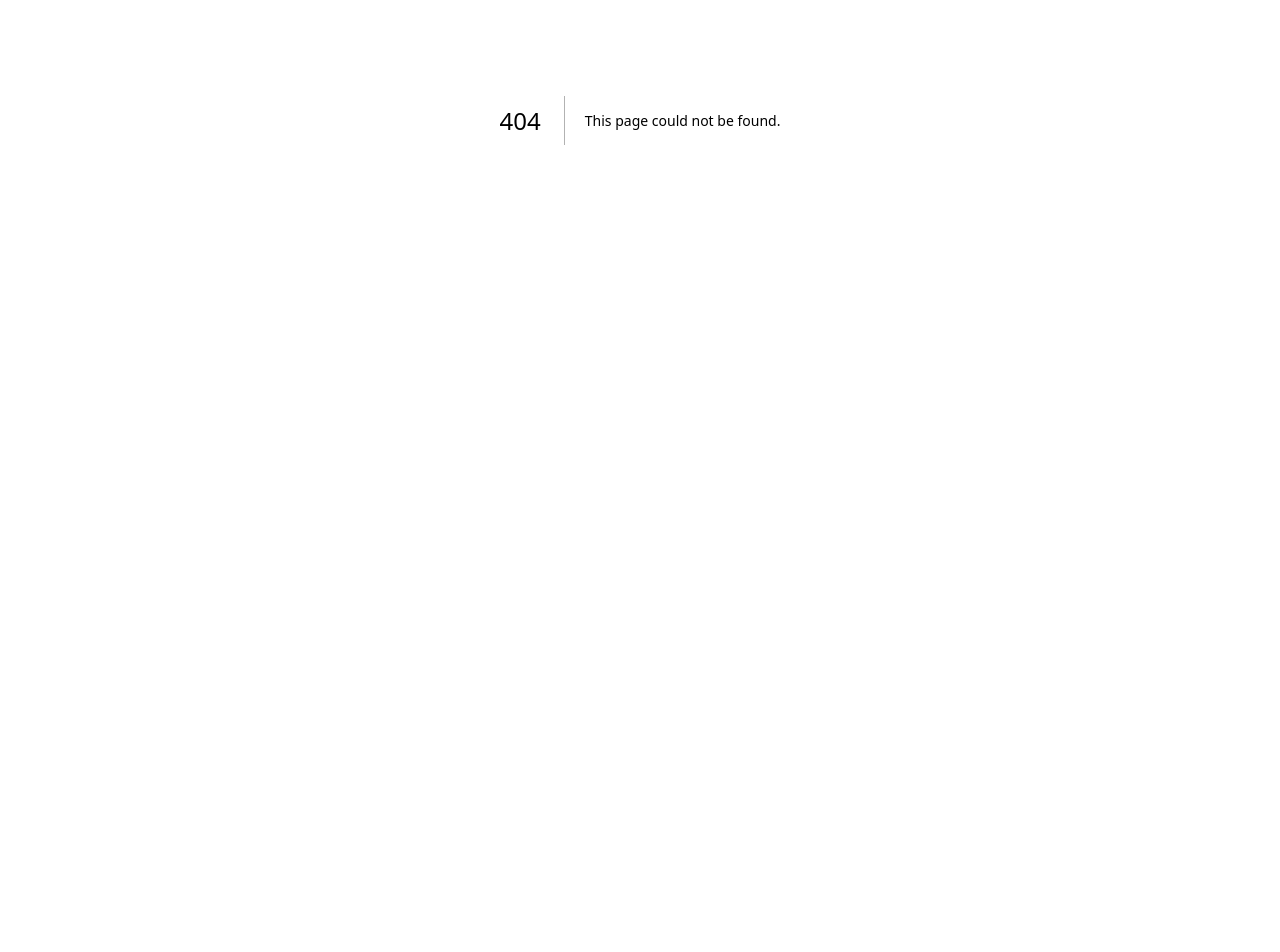
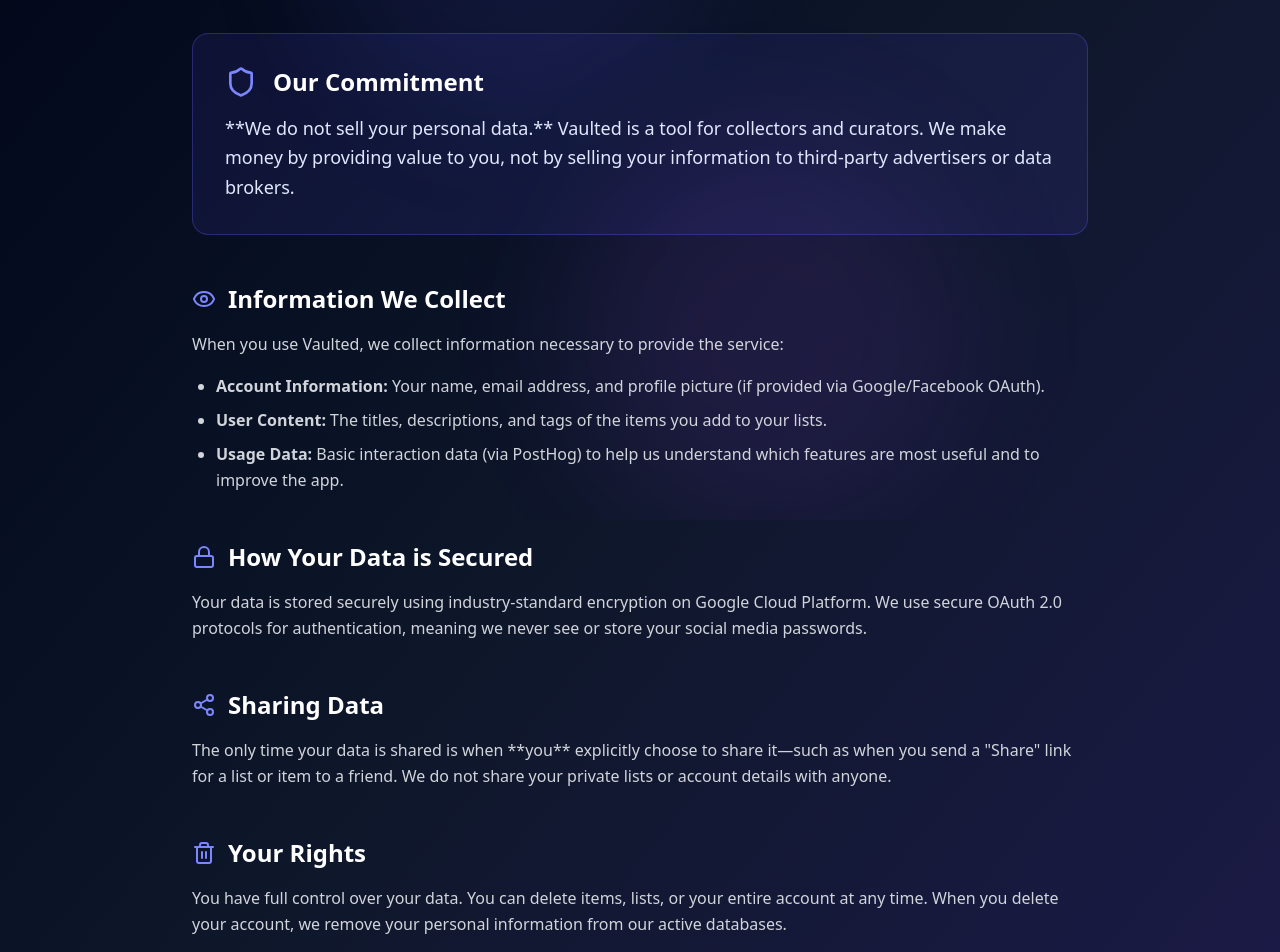
Before and after one commit to Longchamps99/list-app, a Next.js app: page /privacy in a window 1280 px wide. Before the commit this address had no page. Shown: the part 280-1232 px from the top of the page. Before the commit the page ends 800 px from the top, so only its background shows below. Built offline with nearby package versions, Linux system fonts and the light colour scheme; no server answers.

Commit message:
feat: add privacy policy page and footer link

```diff
--- a/app/landing/page.tsx
+++ b/app/landing/page.tsx
@@ -486,8 +486,11 @@ export default function LandingPage() {
 
             {/* Footer */}
             <footer className="relative z-10 border-t border-white/10 py-8 px-4 sm:px-6 lg:px-8">
-                <div className="max-w-7xl mx-auto text-center text-gray-400 text-sm">
+                <div className="max-w-7xl mx-auto flex flex-col sm:flex-row justify-between items-center gap-4 text-gray-400 text-sm">
                     <p>© 2026 Vaulted. Curate your legacy.</p>
+                    <div className="flex gap-6">
+                        <Link href="/privacy" className="underline hover:text-indigo-400 transition-colors">Privacy Policy</Link>
+                    </div>
                 </div>
             </footer>
         </div>
--- /dev/null
+++ b/app/privacy/page.tsx
@@ -0,0 +1,112 @@
+"use client";
+
+import Link from "next/link";
+import { Header } from "../components/Header";
+import { Shield, Lock, Eye, Share2, Trash2 } from "lucide-react";
+import { motion } from "framer-motion";
+
+export default function PrivacyPage() {
+    return (
+        <div className="min-h-screen bg-gradient-to-br from-slate-950 via-slate-900 to-indigo-950 text-white flex flex-col">
+            <Header variant="page" title="Privacy Policy" showBack={true} backHref="/" />
+
+            {/* Background Effects */}
+            <div className="fixed inset-0 overflow-hidden pointer-events-none">
+                <div className="absolute top-0 left-1/4 w-96 h-96 bg-indigo-500/10 rounded-full blur-3xl"></div>
+                <div className="absolute bottom-0 right-1/4 w-96 h-96 bg-purple-500/10 rounded-full blur-3xl"></div>
+            </div>
+
+            <main className="flex-1 relative z-10 py-16 px-4 sm:px-6 lg:px-8">
+                <div className="max-w-4xl mx-auto">
+                    <motion.div
+                        initial={{ opacity: 0, y: 20 }}
+                        animate={{ opacity: 1, y: 0 }}
+                        transition={{ duration: 0.5 }}
+                    >
+                        <h1 className="text-4xl sm:text-5xl font-bold mb-8 bg-gradient-to-r from-indigo-400 to-purple-400 bg-clip-text text-transparent">
+                            Privacy Policy
+                        </h1>
+                        <p className="text-gray-400 mb-12 text-lg">
+                            Last updated: January 26, 2026. Your privacy is at the core of Vaulted. We built this app to help you curate your legacy, not to exploit your data.
+                        </p>
+
+                        <div className="space-y-12">
+                            {/* Key Promise */}
+                            <section className="bg-indigo-500/10 border border-indigo-500/30 rounded-2xl p-6 sm:p-8">
+                                <div className="flex items-center gap-4 mb-4">
+                                    <Shield className="h-8 w-8 text-indigo-400" />
+                                    <h2 className="text-2xl font-bold">Our Commitment</h2>
+                                </div>
+                                <p className="text-indigo-100 text-lg leading-relaxed font-medium">
+                                    **We do not sell your personal data.** Vaulted is a tool for collectors and curators. We make money by providing value to you, not by selling your information to third-party advertisers or data brokers.
+                                </p>
+                            </section>
+
+                            <section>
+                                <div className="flex items-center gap-3 mb-4 text-indigo-400">
+                                    <Eye className="h-6 w-6" />
+                                    <h2 className="text-2xl font-bold text-white">Information We Collect</h2>
+                                </div>
+                                <div className="space-y-4 text-gray-300 leading-relaxed">
+                                    <p>
+                                        When you use Vaulted, we collect information necessary to provide the service:
+                                    </p>
+                                    <ul className="list-disc pl-6 space-y-2">
+                                        <li><strong>Account Information:</strong> Your name, email address, and profile picture (if provided via Google/Facebook OAuth).</li>
+                                        <li><strong>User Content:</strong> The titles, descriptions, and tags of the items you add to your lists.</li>
+                                        <li><strong>Usage Data:</strong> Basic interaction data (via PostHog) to help us understand which features are most useful and to improve the app.</li>
+                                    </ul>
+                                </div>
+                            </section>
+
+                            <section>
+                                <div className="flex items-center gap-3 mb-4 text-indigo-400">
+                                    <Lock className="h-6 w-6" />
+                                    <h2 className="text-2xl font-bold text-white">How Your Data is Secured</h2>
+                                </div>
+                                <p className="text-gray-300 leading-relaxed">
+                                    Your data is stored securely using industry-standard encryption on Google Cloud Platform. We use secure OAuth 2.0 protocols for authentication, meaning we never see or store your social media passwords.
+                                </p>
+                            </section>
+
+                            <section>
+                                <div className="flex items-center gap-3 mb-4 text-indigo-400">
+                                    <Share2 className="h-6 w-6" />
+                                    <h2 className="text-2xl font-bold text-white">Sharing Data</h2>
+                                </div>
+                                <p className="text-gray-300 leading-relaxed">
+                                    The only time your data is shared is when **you** explicitly choose to share it—such as when you send a "Share" link for a list or item to a friend. We do not share your private lists or account details with anyone.
+                                </p>
+                            </section>
+
+                            <section>
+                                <div className="flex items-center gap-3 mb-4 text-indigo-400">
+                                    <Trash2 className="h-6 w-6" />
+                                    <h2 className="text-2xl font-bold text-white">Your Rights</h2>
+                                </div>
+                                <p className="text-gray-300 leading-relaxed">
+                                    You have full control over your data. You can delete items, lists, or your entire account at any time. When you delete your account, we remove your personal information from our active databases.
+                                </p>
+                            </section>
+                        </div>
+
+                        <div className="mt-20 pt-8 border-t border-white/10 text-center">
+                            <p className="text-gray-500 mb-4">Questions about your privacy?</p>
+                            <a href="mailto:privacy@vaulted.app" className="text-indigo-400 hover:text-indigo-300 transition-colors font-medium">
+                                privacy@vaulted.app
+                            </a>
+                        </div>
+                    </motion.div>
+                </div>
+            </main>
+
+            {/* Footer */}
+            <footer className="relative z-10 border-t border-white/10 py-8 px-4 sm:px-6 lg:px-8">
+                <div className="max-w-7xl mx-auto flex justify-center gap-6 text-gray-400 text-sm">
+                    <Link href="/" className="hover:text-white transition-colors">Home</Link>
+                    <span>© 2026 Vaulted</span>
+                </div>
+            </footer>
+        </div>
+    );
+}
```
